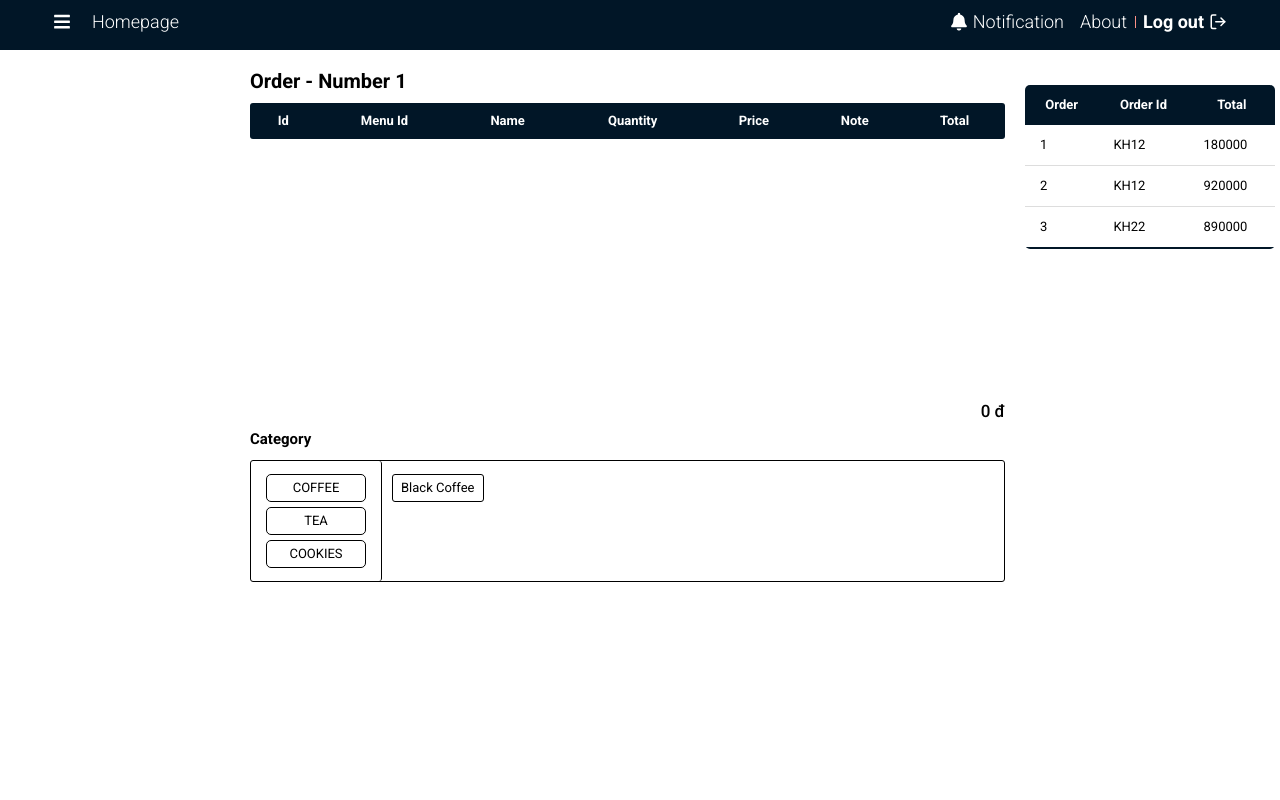
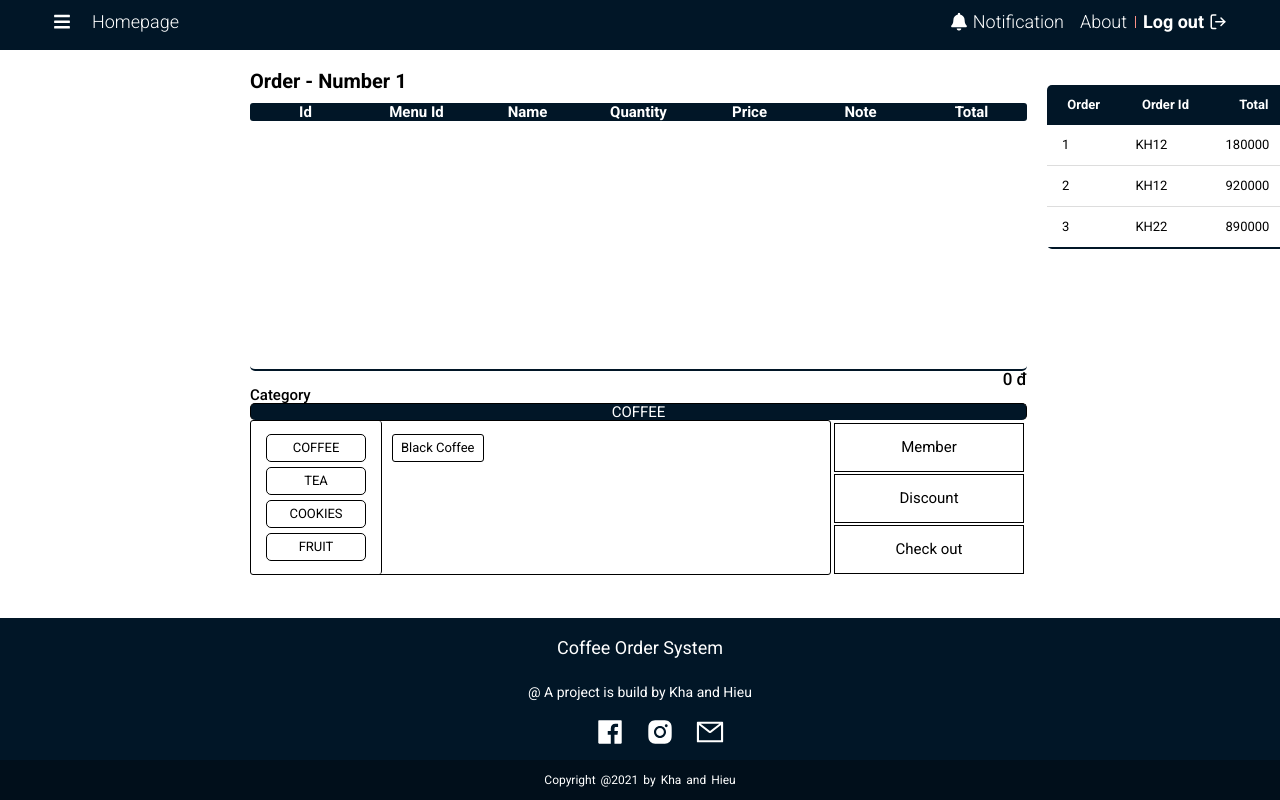
Before and after one commit to thuckhapham/QuanLy_coffee, a React (Create React App) app in the folder react-frontend-tlcn/: page /order/1 in a window 1280 px wide. Built offline with nearby package versions, Linux system fonts and the light colour scheme.

Commit message:
sua trang order

```diff
--- a/react-frontend-tlcn/src/Components/Footer/Footer.css
+++ b/react-frontend-tlcn/src/Components/Footer/Footer.css
@@ -7,7 +7,7 @@
     left: 0;
     right: 0;
     color: var(--white-color);
-    display: none;
+    /* display: none; */
 }
 .footer__content {
     display: flex;
--- a/react-frontend-tlcn/src/Pages/Homepage/Homepage.js
+++ b/react-frontend-tlcn/src/Pages/Homepage/Homepage.js
@@ -12,7 +12,9 @@ function Homepage() {
                     <Link className="homepage__order-link" to="/order/1">
                             1
                     </Link>
-                    <Link className="homepage__order-link">2</Link>
+                    <Link className="homepage__order-link" to="/order/2">
+                            2
+                    </Link>
                     <Link className="homepage__order-link">3</Link>
                     <Link className="homepage__order-link">4</Link>
                     <Link className="homepage__order-link">5</Link>
--- a/react-frontend-tlcn/src/Pages/Order/Order.css
+++ b/react-frontend-tlcn/src/Pages/Order/Order.css
@@ -3,7 +3,11 @@
     width: 780px;
 }
 .order__table-height{
-    height: 300px;
+    height: 250px;
+    border-bottom: 2px solid #011627;
+    border-radius: 5px;
+    overflow: hidden;
+    overflow-y: scroll;
 }
 .order__table {
     border-collapse: collapse;
@@ -11,17 +15,25 @@
     width: 100%;
     border-radius: 3px;
     overflow: hidden;
+    table-layout: fixed;
+}
+.order__head {
+    width: 100%;
+    background-color: #011627;
 }
 .order__header {
-    background-color: #011627;
     color: #fff;
-    text-align: center;
+    /* text-align: center; */
     font-weight: 500;
+    font-size: 1.5rem;
+    width: 100%;
+}
+.order__header td {
+    padding: 4px 12px;
 }
 .order__row {
     text-align: center;
 }
-.order__header th,
 .order__body td {
     padding: 10px 12px;
 }
@@ -29,17 +41,48 @@
     /* border-bottom: 1px solid #dddddd; */
     border: 1px solid #dddddd;
 }
-.order__row:last-of-type {
+/* .order__row:last-of-type {
     border-bottom: 2px solid #011627;
+} */
+.order__increase {
+    background-color: green;
+    color: var(--white-color);
+    border-radius: 5px;
+    margin-right: 5px;
+    font-size: 1rem;
+    transform: translateY(-5%);
+}
+.order__decrease {
+    background-color: red;
+    color: var(--white-color);
+    border-radius: 5px;
+    margin-left: 5px;
+    font-size: 1rem;
+    transform: translateY(-5%);
+}
+.order__summary{
+    font-size: 1.7rem;
+    text-align: right;
+    font-weight: 500;
+    /* margin-right: 10px; */
+}
+.category__footer {
+    display: flex;
 }
 .order__menu{
     display: flex;
+    width: 581px;
+    height: 155px;
     border: 1px solid black;
     border-radius: 3px;
- }
+}
 .category__title{
     border-right: 1px solid black;
     border-radius: 3px;
+    overflow-y: scroll;
+ }
+ .category__name {
+     overflow-y: scroll;
  }
 .category__list{
     list-style: none;
@@ -55,6 +98,9 @@
     margin: 5px;
     text-align: center;
     min-width: 100px;
+}
+.category__item--active {
+    background-color: aqua;
 }
 .category__item:hover{
     background-color: aquamarine;
@@ -88,12 +134,47 @@
     color: black;
     transition: ease-in .4s;
 }
-.order__totalprice {
-    /* margin-top: 140px; */
+.category__heading, .category__header{
+    font-size: 1.5rem;
 }
-.order__summary{
-    font-size: 1.7rem;
-    text-align: right;
+.category__heading{
     font-weight: 500;
-    /* margin-right: 10px; */
 }
+.category__header {
+    border-top: 1px solid black;
+    border-right: 1px solid black;
+    border-left: 1px solid black;
+    border-radius: 5px;
+    text-align: center;
+    color: var(--white-color);
+    background-color: #011627;
+    /* width: 581px; */
+}
+/* .category__button {
+    transform: translateY(-18%);
+} */
+.category__button ul{
+    list-style: none;
+    padding: 0;
+    margin: 3px;
+ }
+.category__button-member,
+.category__button-discount,
+.category__button-check {
+    width: 190px;
+    height: 49px;
+    border: 1px solid;
+    display: flex;
+    justify-content: center;
+    text-align: center;
+    align-items: center;
+    font-size: 1.5rem;
+    margin-bottom: 2px;
+    cursor: pointer;
+}
+.category__button-member:hover,
+.category__button-discount:hover,
+.category__button-check:hover {
+    background-color: aqua;
+    transition: ease-in .4s;
+}
--- a/react-frontend-tlcn/src/Pages/Order/Order.js
+++ b/react-frontend-tlcn/src/Pages/Order/Order.js
@@ -7,6 +7,8 @@ function Order() {
     const { id } = useParams();
     const [selectedCate, setCate] = useState("COFFEE")
     const [billOrder, setBillOrder] = useState([])
+    const duplicateCheck = []
+    //Thêm Nước
     const onAdd = (data) => {
         const exist = billOrder.find(x => x.drink_id === data.drink_id);
         if (exist) {
@@ -15,29 +17,58 @@ function Order() {
             setBillOrder([...billOrder, { ...data, qty: 1 }])
         }
     }
+    //Xóa bớt nước
+    const onRemove = (data) => {
+        const exist = billOrder.find(x => x.drink_id === data.drink_id);
+        if (exist.qty === 1) {
+            setBillOrder(billOrder.filter((x) => x.drink_id !== data.drink_id))
+        } else {
+            setBillOrder(billOrder.map(x => x.drink_id === data.drink_id ? { ...exist, qty: exist.qty - 1 } : x))
+        }
+    }
+    //Tính tổng tiền
     const TotalPrice = billOrder.reduce((a, c) => a + c.drink_price * c.qty, 0)
+    //Quy đổi số về tiền việt
     function currencyFormat(num) {
         return num.toFixed(0).replace(/(\d)(?=(\d{3})+(?!\d))/g, '$1.') + ' đ'
     }
 
     const datas = [
         {
-            "drink_id": 1,
+            "drink_id": "COFFEE01",
             "drink_category": "COFFEE",
             "drink_name": "Black Coffee",
             "drink_price": 39000
         },
         {
-            "drink_id": 2,
+            "drink_id": "TEA01",
             "drink_category": "TEA",
             "drink_name": "Milk Coffee",
             "drink_price": 35000
         },
         {
-            "drink_id": 3,
+            "drink_id": "COOKIES02",
             "drink_category": "COOKIES",
             "drink_name": "Brown Coffee",
             "drink_price": 35000
+        },
+        {
+            "drink_id": "FRUIT01",
+            "drink_category": "FRUIT",
+            "drink_name": "Peach Tea",
+            "drink_price": 55000
+        },
+        {
+            "drink_id": "FRUIT02",
+            "drink_category": "FRUIT",
+            "drink_name": "Oolong Tea",
+            "drink_price": 55000
+        },
+        {
+            "drink_id": "FRUIT03",
+            "drink_category": "FRUIT",
+            "drink_name": "Macchiato Tea",
+            "drink_price": 55000
         }
     ]
 
@@ -45,7 +76,6 @@ function Order() {
         <>
             <div className="order">
                 <h1>Order - Number {id}</h1>
-                <div className="order__table-height">
                 <table className="order__table">
                     <thead className="order__head">
                         <tr className="order__header">
@@ -58,13 +88,28 @@ function Order() {
                             <th>Total</th>
                         </tr>
                     </thead>
+                </table>
+                <div className="order__table-height">
+                    <table className="order__table">
                         <tbody className="order__body">
                             {billOrder.map((item, index) => (
                                 <tr className="order__row">
                                     <td>{index + 1}</td>
                                     <td>{item.drink_id}</td>
                                     <td>{item.drink_name}</td>
-                                    <td>{item.qty}</td>
+                                    <td>
+                                        <button className="order__increase"
+                                            onClick={() => onAdd(item)}
+                                        >
+                                            +
+                                        </button>
+                                        {item.qty}
+                                        <button className="order__decrease"
+                                            onClick={() => onRemove(item)}
+                                        >
+                                            -
+                                        </button>
+                                    </td>
                                     <td>{currencyFormat(item.drink_price)}</td>
                                     <td></td>
                                     <td>
@@ -81,18 +126,39 @@ function Order() {
                     </div>
                 </div>
                 <div className="category__container">
-                    <h2>Category</h2>
+                    <div className="category__heading">Category</div>
+                    <div className="category__header">
+                        {selectedCate}
+                    </div>
+                    <div className="category__footer">
                         <div className="order__menu">
                             <div className="category__title">
                                 <ul className="category__list">
-                                {datas.map(data => (
+                                    {/* {datas.map(data => (
                                         <li
                                             className="category__item"
-                                        onClick={() => setCate(data.drink_category)}
+                                            onClick={() => {
+                                                setCate(data.drink_category)
+                                            }}
                                         >
                                             {data.drink_category}
                                         </li>
-                                ))}
+                                    ))} */}
+                                    {datas.map((data, index) => {
+                                        if (duplicateCheck.includes(data.drink_category))
+                                            return null;
+                                        duplicateCheck.push(data.drink_category);
+                                        return (
+                                            <li
+                                                className="category__item"
+                                                onClick={() => {
+                                                    setCate(data.drink_category)
+                                                }}
+                                            >
+                                                {data.drink_category}
+                                            </li>
+                                        );
+                                    }).filter((e) => (e))}
                                 </ul>
                             </div>
                             <div className="category__name">
@@ -108,8 +174,27 @@ function Order() {
                                 </ul>
                             </div>
                         </div>
+                        <div className="category__button">
+                            <ul>
+                                <li className="category__button-member">Member</li>
+                                <li className="category__button-discount">Discount</li>
+                                <li className="category__button-check">Check out</li>
+                            </ul>
                         </div>
                     </div>
+                </div>
+            </div>
+            {/* Modal Layout */}
+            {/* <div className="modal">
+                <div className="modal__overlay">
+
+                </div>
+                <div className="modal__body">
+                    <div className="modal__inner">
+
+                    </div>
+                </div>
+            </div> */}
         </>
     )
 }
```
Lines whose indentation alone changed are shown as unchanged.
